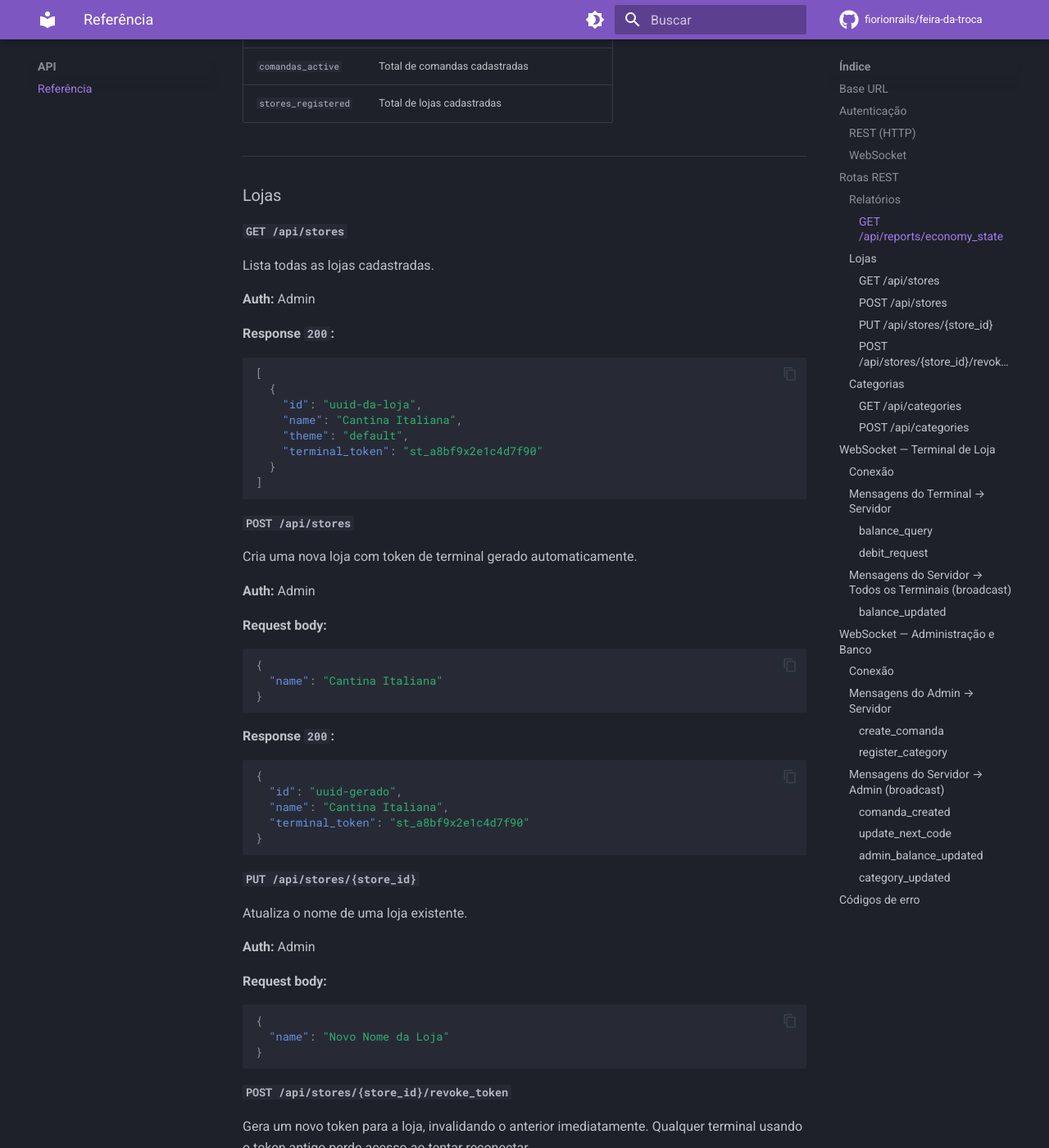
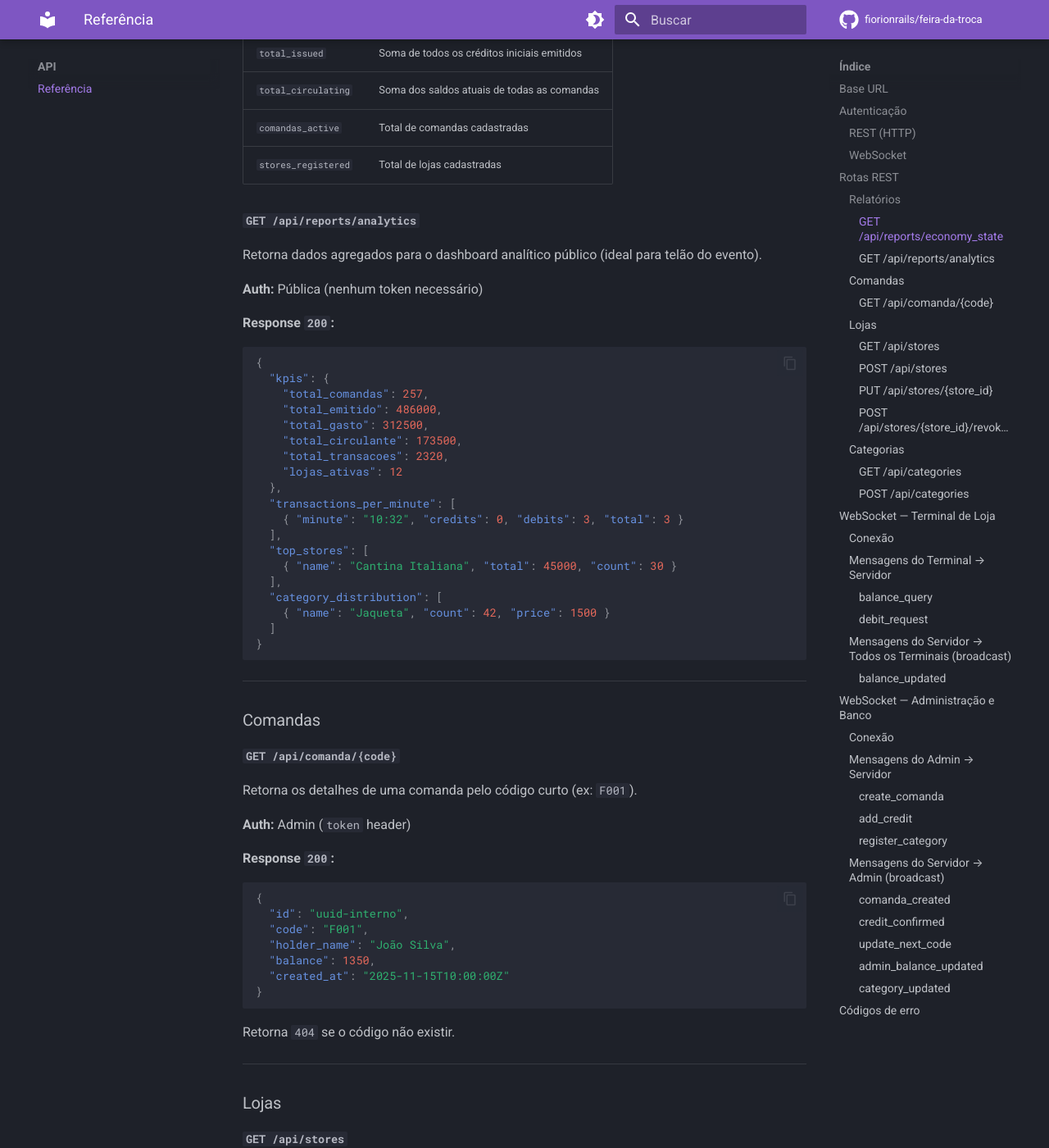
Before and after one commit to fiorionrails/feira-da-troca, an MkDocs documentation site: the page built from docs/api/reference.md, in a window 1280 px wide and 1400 px high, scrolled down 1709 px. Shown: the whole window at 82% size. Built offline with MkDocs 1.6.1 and Material for MkDocs 9.7.7, drawn with Linux system fonts in a browser that asks for light colours; comment, search, counter and statistics services are not loaded; some of the changed text lies outside the part shown.

Commit message:
docs: review and update documentation to match both backend implementations
Agent-Logs-Url: https://github.com/fiorionrails/feira-da-troca/sessions/e2898bbb-f46d-4c50-95b1-412e4c9fde56

Co-authored-by: fiorionrails <110871387+fiorionrails@users.noreply.github.com>

````diff
--- a/docs/api/reference.md
+++ b/docs/api/reference.md
@@ -69,6 +72,58 @@ Retorna a visão macro da economia da feira.
 | `comandas_active` | Total de comandas cadastradas |
 | `stores_registered` | Total de lojas cadastradas |
 
+#### `GET /api/reports/analytics`
+
+Retorna dados agregados para o dashboard analítico público (ideal para telão do evento).
+
+**Auth:** Pública (nenhum token necessário)
+
+**Response `200`:**
+```json
+{
+  "kpis": {
+    "total_comandas": 257,
+    "total_emitido": 486000,
+    "total_gasto": 312500,
+    "total_circulante": 173500,
+    "total_transacoes": 2320,
+    "lojas_ativas": 12
+  },
+  "transactions_per_minute": [
+    { "minute": "10:32", "credits": 0, "debits": 3, "total": 3 }
+  ],
+  "top_stores": [
+    { "name": "Cantina Italiana", "total": 45000, "count": 30 }
+  ],
+  "category_distribution": [
+    { "name": "Jaqueta", "count": 42, "price": 1500 }
+  ]
+}
+```
+
+---
+
+### Comandas
+
+#### `GET /api/comanda/{code}`
+
+Retorna os detalhes de uma comanda pelo código curto (ex: `F001`).
+
+**Auth:** Admin (`token` header)
+
+**Response `200`:**
+```json
+{
+  "id": "uuid-interno",
+  "code": "F001",
+  "holder_name": "João Silva",
+  "balance": 1350,
+  "created_at": "2025-11-15T10:00:00Z"
+}
+```
+
+Retorna `404` se o código não existir.
+
 ---
 
 ### Lojas
@@ -86,7 +141,7 @@ Lista todas as lojas cadastradas.
     "id": "uuid-da-loja",
     "name": "Cantina Italiana",
     "theme": "default",
-    "terminal_token": "st_a8bf9x2e1c4d7f90"
+    "terminal_token": "XJ92KF"
   }
 ]
 ```
@@ -104,14 +159,18 @@ Cria uma nova loja com token de terminal gerado automaticamente.
 }
 ```
 
-**Response `200`:**
+**Response `201`:**
 ```json
 {
   "id": "uuid-gerado",
   "name": "Cantina Italiana",
-  "terminal_token": "st_a8bf9x2e1c4d7f90"
+  "terminal_token": "XJ92KF"
 }
 ```
+
+!!! note "Formato do token de loja"
+    O token gerado é uma string de **6 caracteres** alfanuméricos maiúsculos (ex: `XJ92KF`).
+    O alfabeto exclui caracteres ambíguos (`0`, `O`, `1`, `I`) para facilitar a leitura e digitação em terminais de loja.
 
 #### `PUT /api/stores/{store_id}`
 
@@ -136,7 +195,7 @@ Gera um novo token para a loja, invalidando o anterior imediatamente. Qualquer t
 ```json
 {
   "id": "uuid-da-loja",
-  "new_token": "st_novo_token_gerado"
+  "new_token": "KM74PQ"
 }
 ```
 
@@ -178,6 +237,15 @@ Cria uma nova categoria de produto/preço.
 **Request body:**
 ```json
 {
+  "name": "Bolsa",
+  "price": 1500
+}
+```
+
+**Response `201`:**
+```json
+{
+  "id": "uuid-gerado",
   "name": "Bolsa",
   "price": 1500
 }
@@ -318,13 +386,32 @@ Se o token for inválido, o servidor fecha a conexão com código `1008`.
 
 #### `create_comanda`
 
-Solicita a criação de uma nova comanda com saldo inicial.
+Solicita a criação de uma nova comanda com saldo inicial. O campo `cart_items` é opcional e registra os itens avaliados no carrinho do Banco (incrementa `total_entries` das categorias correspondentes).
 
 ```json
 {
   "type": "create_comanda",
   "holder_name": "Maria Oliveira",
-  "initial_balance": 5000
+  "initial_balance": 5000,
+  "cart_items": [
+    { "name": "Jaqueta", "quantity": 2 },
+    { "name": "Camiseta", "quantity": 1 }
+  ]
+}
+```
+
+#### `add_credit`
+
+Adiciona crédito extra a uma comanda já existente (Dual Mode do Banco). O campo `cart_items` segue a mesma lógica de `create_comanda`.
+
+```json
+{
+  "type": "add_credit",
+  "comanda_code": "F001",
+  "amount": 2000,
+  "cart_items": [
+    { "name": "Jaqueta", "quantity": 1 }
+  ]
 }
 ```
 
@@ -355,6 +442,20 @@ Notifica todos os terminais Admin quando uma nova comanda é gerada.
   "code": "F001",
   "holder_name": "Maria Oliveira",
   "balance": 5000
+}
+```
+
+#### `credit_confirmed`
+
+Notifica todos os terminais Admin quando crédito extra é adicionado a uma comanda existente.
+
+```json
+{
+  "type": "credit_confirmed",
+  "code": "F001",
+  "holder_name": "Maria Oliveira",
+  "amount": 2000,
+  "new_balance": 7000
 }
 ```
 
````
Also changed, not shown: other parts of docs/api/reference.md (+4 -1 lines), docs/architecture/adr-002.md (+2 -2 lines), docs/architecture/adr-003.md (+2 -2 lines), docs/architecture/overview.md (+2 -2 lines), docs/diagrams/sequence.md (+2 -2 lines), docs/guides/resilience.md (+4 -2 lines).
